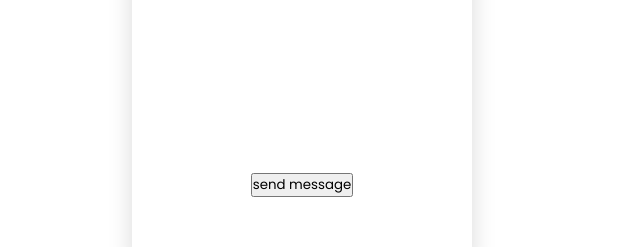
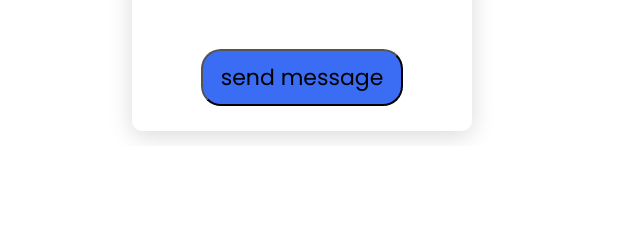
Before and after one commit to Khalid-nail/portfolyo-2, a plain HTML site: page index.html in a window 1280 px wide. Shown: the part 3358-3605 px from the top of the page, without its empty margins (338-978 px from the left). After the commit the page ends 3504 px from the top, so only its background shows below. Drawn offline with Linux system fonts and the light colour scheme.

Commit message:
Update style.css

```diff
--- a/style.css
+++ b/style.css
@@ -95,6 +95,25 @@ section {
 .main-btn:hover {
     background-color: #0a49f6;
     transform: scale(1.1);
+}
+
+button{
+
+    background-color: #3a6cf4;
+    font-size: 22px;
+    display: flex;
+    padding: 10px 18px;
+    margin: auto;
+    border-radius: 20px;
+    border-color: #000;
+    text-align: center;
+
+
+
+}
+button:hover{
+    opacity: 80%;
+    cursor: pointer;
 }
 
 .title {
```
